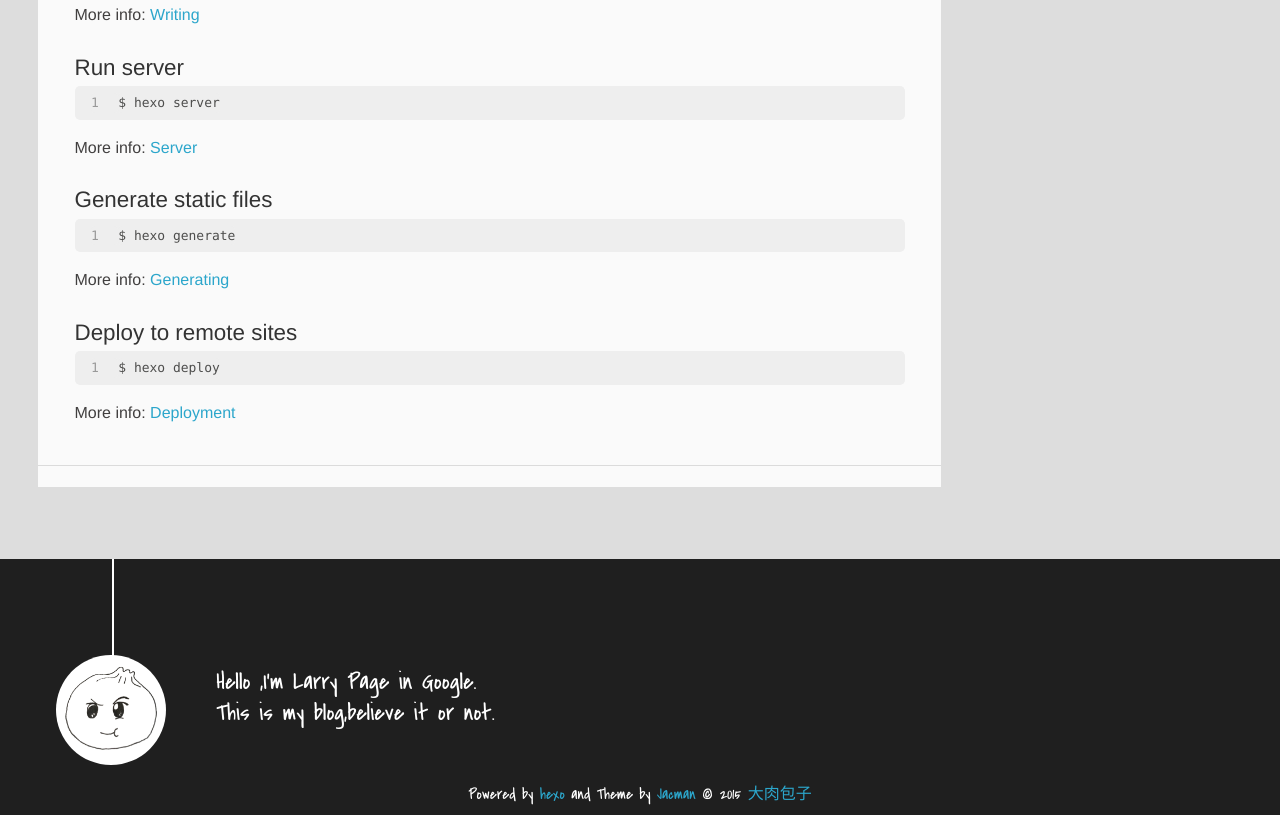
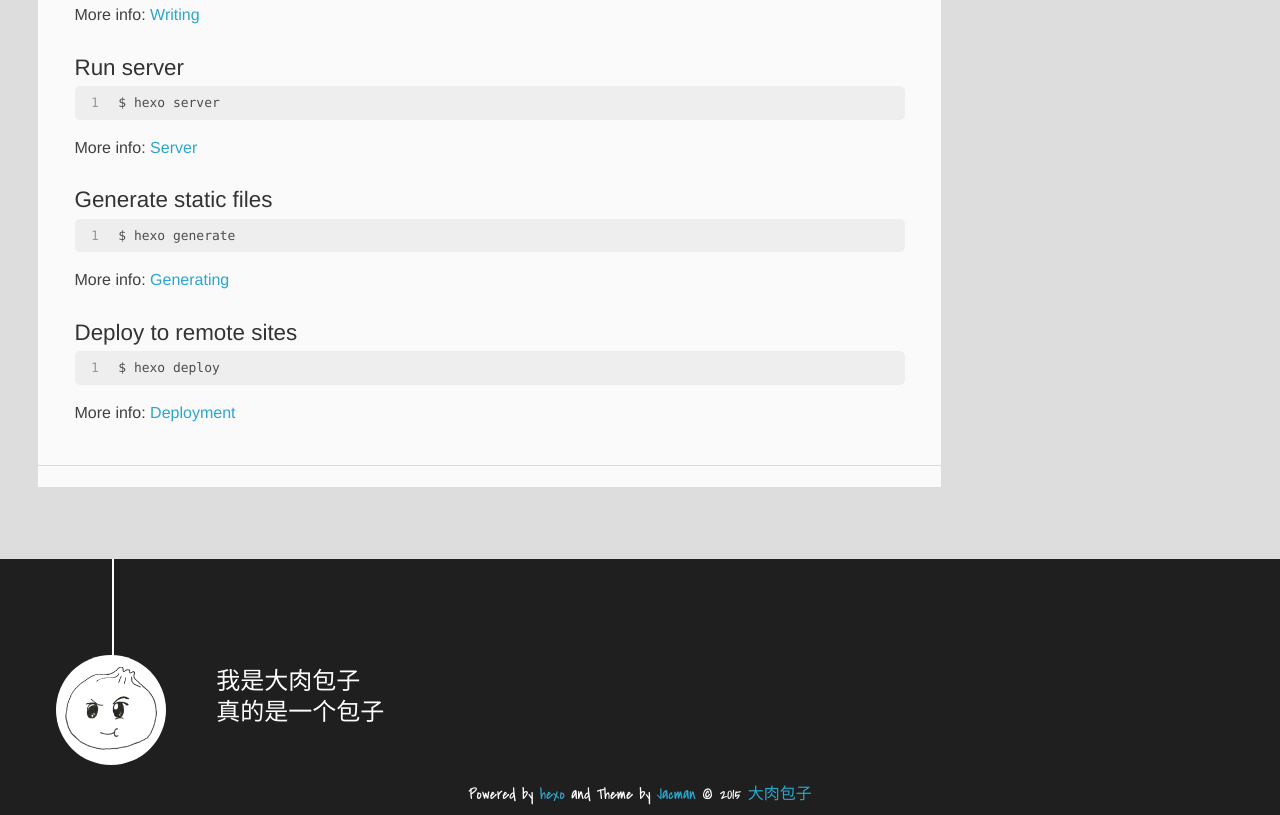
Before and after one commit to lbaozi/xiaoBiao.github.io, a plain HTML site: page index.html in a window 1280 px wide. Shown: the part 598-1413 px from the top of the page. Drawn offline with Linux system fonts and the light colour scheme.

Commit message:
Site updated: 2015-07-09 15:52:11

```diff
--- a/index.html
+++ b/index.html
@@ -183,8 +183,8 @@
 
 
 	<section class="info">
-		<p> Hello ,I&#39;m Larry Page in Google. <br/>
-			This is my blog,believe it or not.</p>
+		<p> 我是大肉包子 <br/>
+			真的是一个包子</p>
 	</section>
 
 	<div class="social-font" class="clearfix">
```
Also changed, not shown: 2015/07/09/hello-world/index.html (+2 -2 lines), archives/2015/07/index.html (+2 -2 lines), archives/2015/index.html (+2 -2 lines), archives/index.html (+2 -2 lines).
